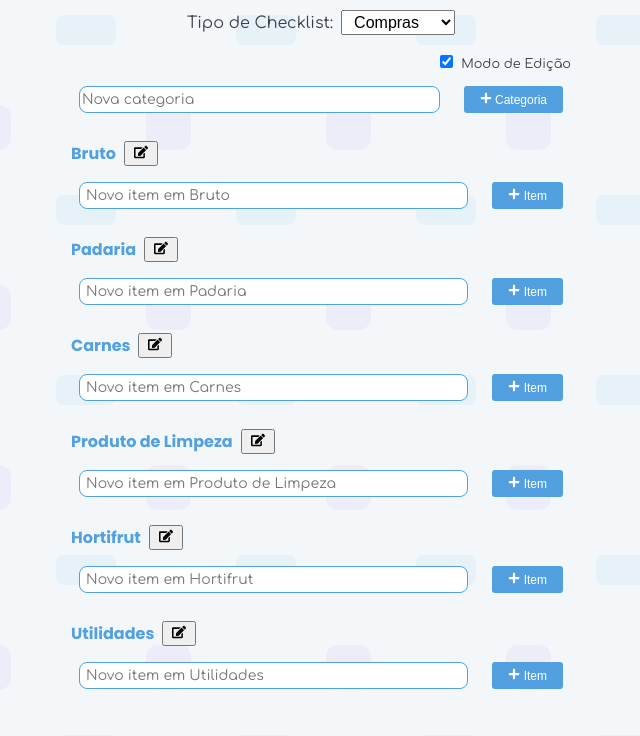
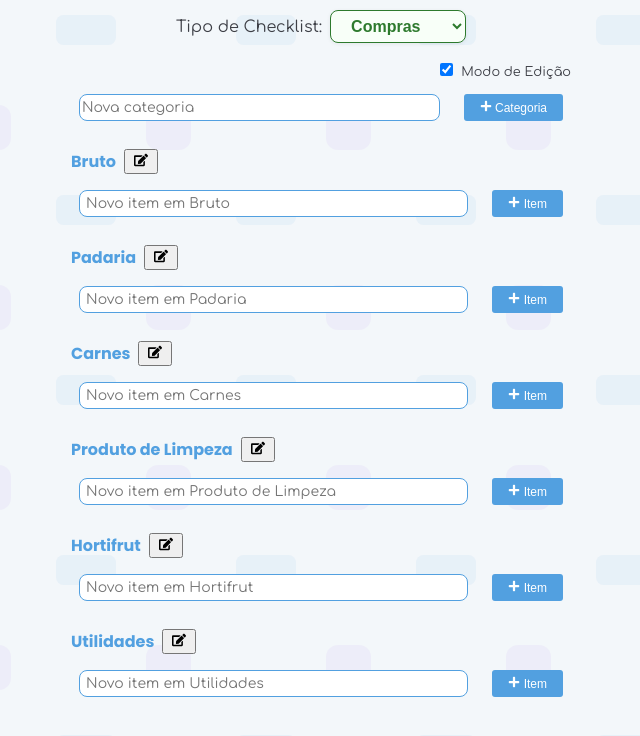
Before and after one commit to ThiagoHouse/checklists, a Next.js app: page / in a window 1280 px wide. Shown: the top 736 px of the page, without its empty margins (319-959 px from the left). Built offline with nearby package versions, Linux system fonts and the light colour scheme.

Commit message:
Estiliza o select dos checklist

```diff
--- a/src/app/page.tsx
+++ b/src/app/page.tsx
@@ -308,7 +308,21 @@ export default function Home() {
   <select
     value={tipoAtual}
     onChange={e => setTipoAtual(e.target.value as TipoChecklist)}
-          style={{ fontSize: "1em", padding: "2px 8px" }}
+    style={{
+      fontSize: "1em",
+      padding: "6px 16px",
+      borderRadius: 8,
+      border: "1px solid #2d7a2d",
+      background: "#f8fff8",
+      color: "#2d7a2d",
+      fontWeight: 600,
+      outline: "none",
+      boxShadow: "0 1px 4px #0001",
+      cursor: "pointer",
+      transition: "border 0.2s"
+    }}
+    onFocus={e => (e.currentTarget.style.border = "1.5px solid #1e4d1e")}
+    onBlur={e => (e.currentTarget.style.border = "1px solid #2d7a2d")}
   >
     {tiposChecklist.map(tipo => (
       <option key={tipo} value={tipo}>{tipo}</option>
```
Lines whose indentation alone changed are shown as unchanged.
